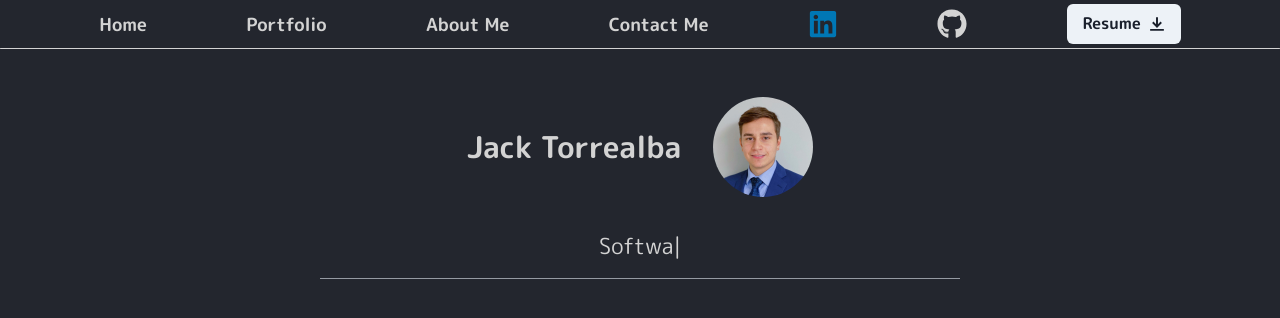
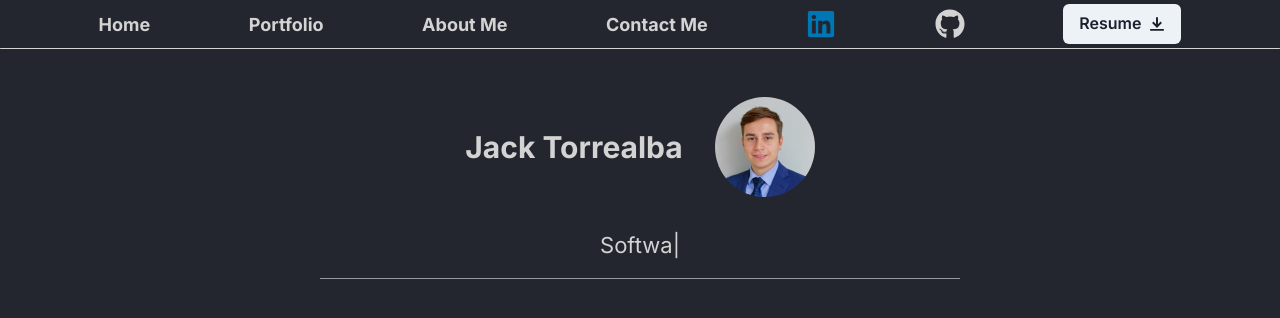
Before and after one commit to jacktorrealba/jt-website, a Next.js app: page / in a window 1280 px wide. Shown: the top 318 px of the page. Built offline with nearby package versions, Linux system fonts and the light colour scheme.

Commit message:
removed custom font

```diff
--- a/app/globals.css
+++ b/app/globals.css
@@ -5,7 +5,7 @@
 *::before
 {
     box-sizing: border-box;
-    font-family: 'M PLUS Rounded 1c', sans-serif;
+
 }
 
 div {
@@ -21,7 +21,6 @@ div {
 body {
   background-color: var(--foreground) !important;
   color: var(--background);
-  font-family: 'M PLUS Rounded 1c', sans-serif;
 }
 
 .typewriter {
```
